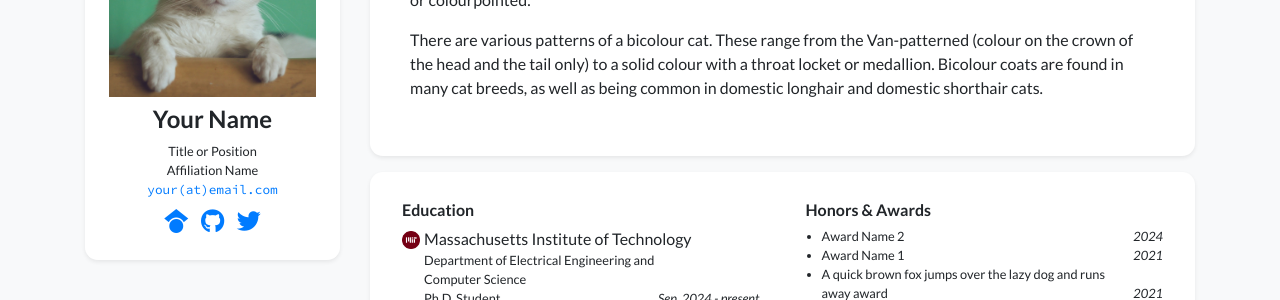
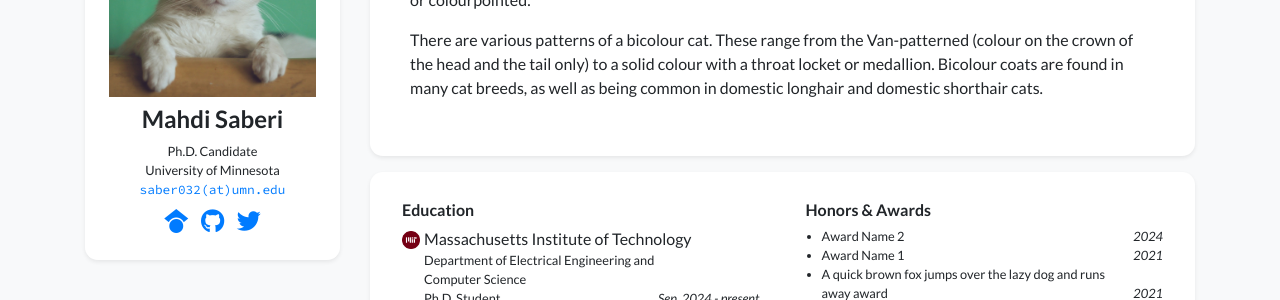
Before and after one commit to MahdiSaberii/mahdisaberii.github.io, a Jekyll site: the page built from index.html, in a window 1280 px wide. Shown: the part 214-514 px from the top of the page. Built offline with Jekyll 4.4.1, drawn with Linux system fonts in a browser that asks for light colours; nearby versions of some CDN libraries; a style sheet for code colours, icons or effects is not loaded.

Commit message:
Changing the files

```diff
--- a/_data/profile.yml
+++ b/_data/profile.yml
@@ -1,14 +1,14 @@
-primary_name: "Your Name"
+primary_name: "Mahdi Saberi"
 secondary_name: ""
 navbar_name: "Your Name"
 
 positions:
-- name: Title or Position
-- name: Affiliation Name
+- name: Ph.D. Candidate
+- name: University of Minnesota
   logo: /assets/images/badges/MIT_Social_circle.png  # Logo is optional
 
 
-email: "your@email.com"
+email: "saber032@umn.edu"
 # cv_link: link-to-your-cv-file
 gscholar: xFmQpf4AAAAJ  # This is an example, replace it with your own Google Scholar ID
 github: your_github_id
```
